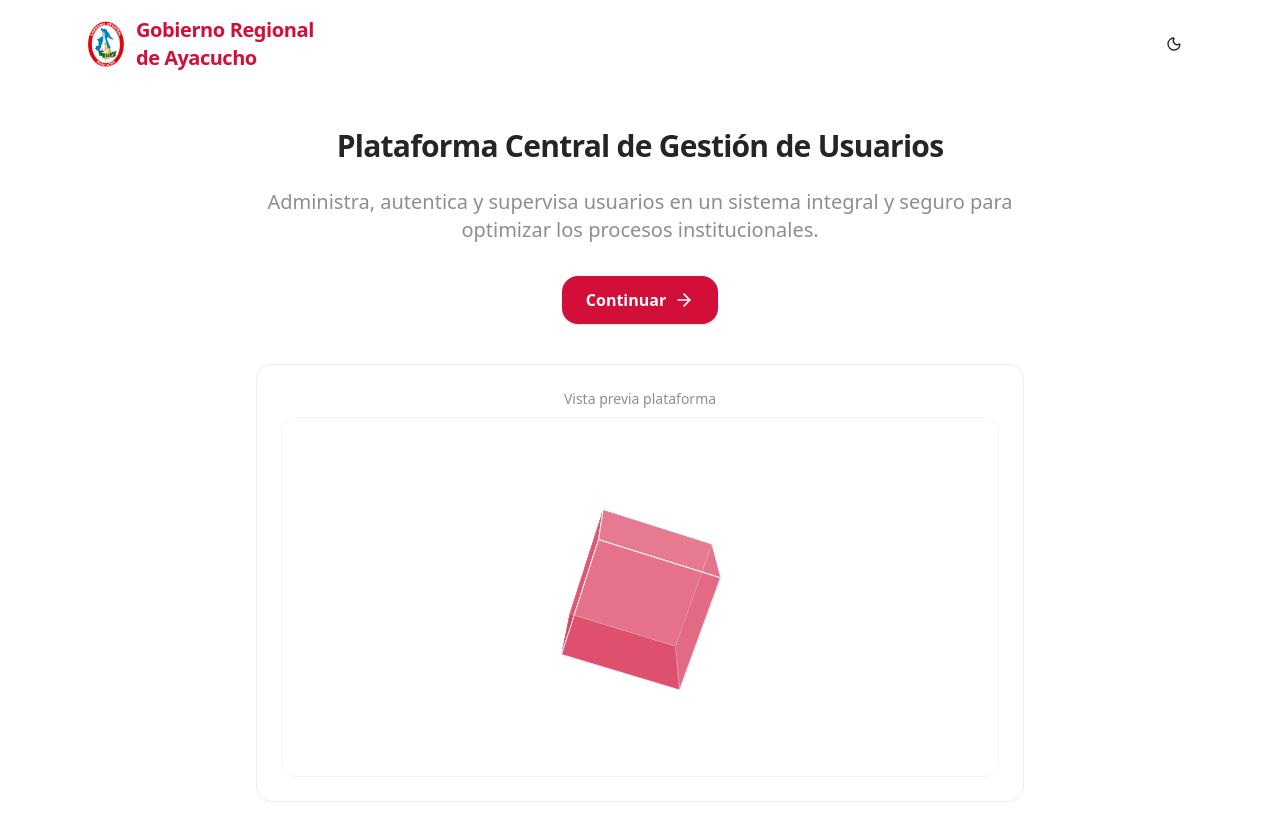
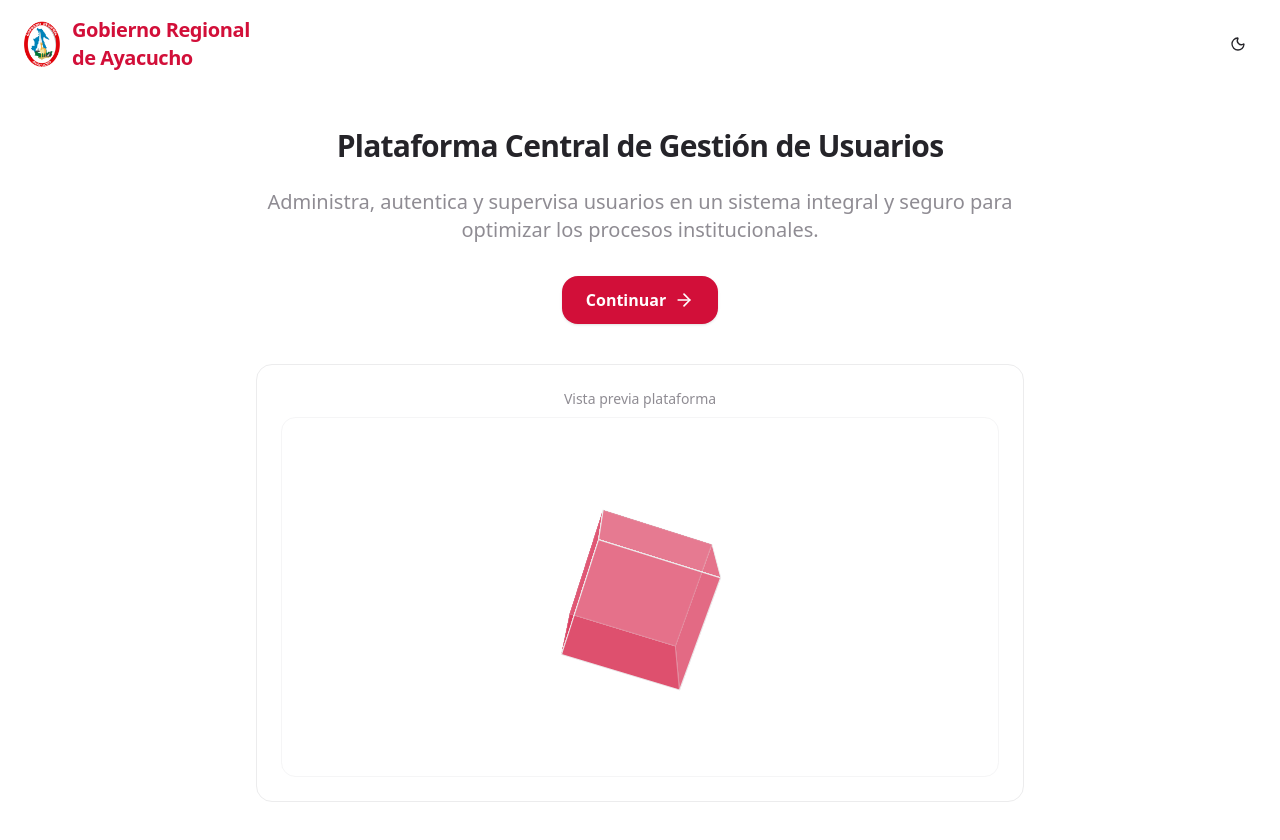
Before and after one commit to t-saturn/cum-gra, a Next.js app: page / in a window 1280 px wide. Shown: the top 840 px of the page. Built offline with nearby package versions, Linux system fonts and the light colour scheme.

Commit message:
fix: update layout classes in footer and landing components for consistency

```diff
--- a/src/components/footer.tsx
+++ b/src/components/footer.tsx
@@ -49,7 +49,7 @@
 export const Footer: React.FC = () => {
   return (
     <footer className="bg-background mt-auto border-t border-border">
-      <div className="mx-auto px-4 sm:px-6 lg:px-8 max-w-7xl">
+      <div className="mx-auto px-4 sm:px-6 lg:px-8 container">
         {/* Sección principal del footer */}
         <div className="py-8">
           <div className="gap-8 grid grid-cols-1 md:grid-cols-4">
--- a/src/components/landing.tsx
+++ b/src/components/landing.tsx
@@ -9,7 +9,7 @@
 import { ThemeToggle } from './theme/theme-toggle';
 
 const Container: React.FC<React.PropsWithChildren<{ className?: string }>> = ({ children, className }) => (
-  <div className={`mx-auto w-full max-w-6xl px-6 ${className ?? ''}`}>{children}</div>
+  <div className={`mx-auto w-full container px-6 ${className ?? ''}`}>{children}</div>
 );
 
 const Logo: React.FC = () => (
```
